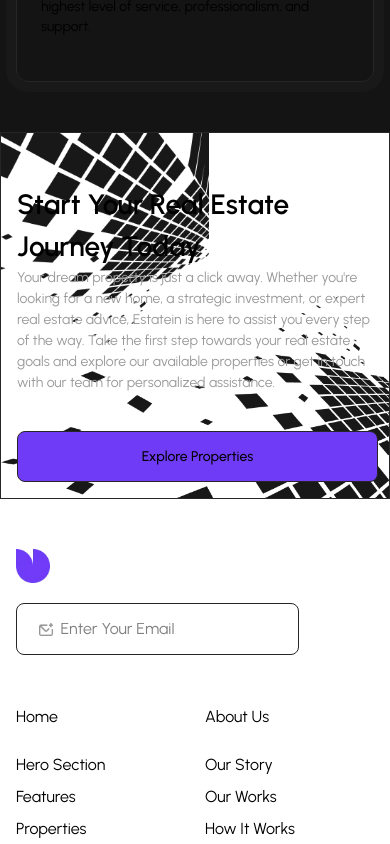
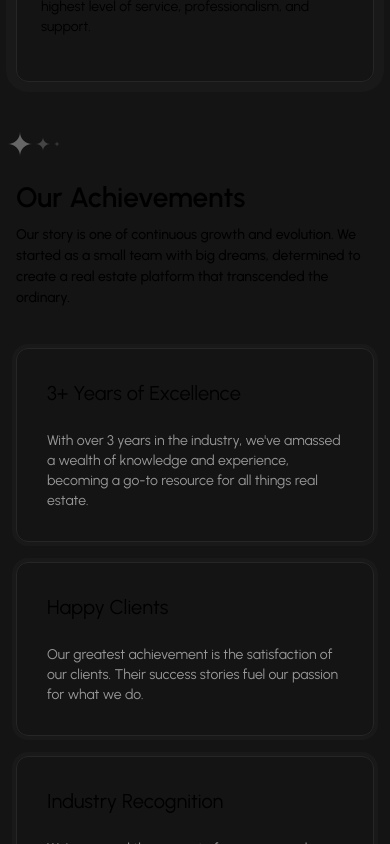
Before and after one commit to majd-shbani/Real-Estate-Business-Website, a React (Vite) app: page /Real-Estate-Business-Website/aboutUs in a window 390 px wide. Shown: the part 3060-3904 px from the top of the page. Built offline with nearby package versions, Linux system fonts and the light colour scheme.

Commit message:
update achievments section

```diff
--- a/src/components/Achievements/Achievement.tsx
+++ b/src/components/Achievements/Achievement.tsx
@@ -4,9 +4,9 @@ import type { Achievement } from "../../interfaces/Achievement/Achievement"
 const Achievement = ({id ,title , description}: Achievement) => {
 
   return (
-    <div key={id}  className=" justify-center border border-gray-15  shadow-thin-grey xl:shadow-medium-grey 2xl:shadow-thick-grey rounded-xl p-7.5  xl:p-10 2xl:p-[2.5vw] 2xl:w-[505.6px]  2xl:h-[256px] ">
+    <div key={id}  className=" justify-center border border-gray-15  shadow-thin-grey  xl:shadow-medium-grey 2xl:shadow-thick-grey rounded-xl p-7.5 md:w-60 md:h-65 lg:w-87.5 lg:h-53 xl:p-10 xl:w-101.5  2xl:p-[2.5vw] 2xl:w-[505.6px]  2xl:h-64 ">
       <div>
-        <h3 className="text-white text-xl xl:text-2xl 2xl:text-3xl 2xl:font-semibold mb-4 xl:mb-6 2xl:mb-[30px]">{title}</h3>
+        <h3 className=" text-xl xl:text-2xl 2xl:text-3xl xl:font-semibold mb-6 xl:mb-4 2xl:mb-7.5">{title}</h3>
         <p className="text-gray-60 text-sm xl:text-base 2xl:text-lg">{description}</p>
       </div>
     </div>
--- a/src/components/Achievements/AchievementsSection.tsx
+++ b/src/components/Achievements/AchievementsSection.tsx
@@ -1,7 +1,6 @@
 
-import { achievementsData } from "../../data/Achievment/Achievment"
+import { achievementHeader, achievementsData } from "../../data/Achievment/Achievment"
 import Section from "../Section/Section";
-import SectionHeader from "../SectionHeader/SectionHeader"
 import  Achievement from "./Achievement"
 
 
@@ -12,30 +11,25 @@ import  Achievement from "./Achievement"
 
 
 const AchievementsSection = () => {
-  console.log(achievementsData);
   return (
-    <div className="bg-[#141414] px-4 xl:px-20 2xl:px-40.5 pb-15 xl:pb-22.5 2xl:pb-28">
+    <div className=" ">
 
-      <SectionHeader title="Achievements"
-      description="Our story is one of continuous growth and evolution. We started as a small team with big dreams, determined to create a real estate platform that transcended the ordinary."
-      buttonText="fhtyh"
-      />
-      <div className="flex flex-col  items-center justify-center gap-5 sm:flex-row xl:gap-7.5 2xl:gap-10 ">
-        {achievementsData.map((item) => {
-          return (
-
+      <Section title={achievementHeader.title}
+      description={achievementHeader.description}
+      children={
+        <div className="flex flex-col  items-center justify-center gap-5 sm:flex-row xl:gap-7.5 2xl:gap-10 ">
+          {achievementsData.map((item) => {
+            return (
               <Achievement
                id={item.id}
                title={item.title}
                description={item.description}
               />
-
-
-          )
-
-        })}
-
-      </div >
+            )
+          })}
+        </div>
+      }
+      />
 
 
     </div>
--- a/src/components/Footer/Footer.tsx
+++ b/src/components/Footer/Footer.tsx
@@ -8,7 +8,7 @@ const Footer = (footerProps : FooterInterface) => {
   return (
     <div className=" font-urbanist ">
 
-    <div className="  xl:mr-25.25 px-4 py-12.5 sm:px-[40px] lg:px-17 lg:flex w-full lg:gap-8 xl:gap-20 xl:p-20 2xl:h-113.5 2xl:px-40.5 2xl:py-25">
+    <div className="  xl:mr-25.25 px-4 py-12.5 sm:px-[40px] lg:px-17 xl:flex w-full  xl:gap-20 xl:p-20 2xl:h-113.5 2xl:px-40.5 2xl:py-25">
       <div className=" ">
         <div className="flex 2xl:gap-2.5 gap-[7.25px] mb-5 2xl:mb-7.5">
        <img className="2xl:w-12 2xl:h-12 w-.5 h-8.5" src={footerProps.footerProps.imageIcon}></img>
@@ -23,7 +23,7 @@ const Footer = (footerProps : FooterInterface) => {
        </form>
       </div>
 
-      <div className="relative grid grid-cols-2 gap-5   border-gray-15 divide-gray-300 lg:divide-none lg:flex lg:gap-[5vw]  2xl:gap-[5.8vw] ">
+      <div className="relative grid grid-cols-2 gap-5   border-gray-15 divide-gray-300 lg:divide-none lg:flex lg:gap-[9vw] xl:gap-[5vw] 2xl:gap-[5.8vw] ">
          <div className="absolute  top-0 inset-x-0 mx-auto   w-px  dark:bg-gray-15 h-53 lg:w-0"  />
          <div className="absolute  bottom-0 inset-x-0 mx-auto  w-px  dark:bg-gray-15 h-63 lg:w-0"  />
         {footerProps.footerProps.footerService.map((colunm ,index) => {
@@ -54,7 +54,7 @@ const Footer = (footerProps : FooterInterface) => {
         <div className=" flex gap-2 items-center justify-center  2xl:gap-4 mx-15.5 sm:mx-auto py-5  xl:my-3.5 2xl:my-6.5 lg:mr-5 ">
             {footerProps.footerProps.socialMedia.map((item) => {
                 return (
-                    <div className="bg-gray-08 border border-gray-08 rounded-full w-15 h-15 p-5 lg:w-10 lg:h-10 lg:px-3 lg:py-2.75 2xl:p-3.5 2xl:w-13 2xl:h-13">
+                    <div className="bg-gray-08 border border-gray-08 rounded-full w-10 h-10 p-3 lg:w-10 lg:h-10 lg:px-3 lg:py-2.75 2xl:p-3.5 2xl:w-13 2xl:h-13">
                     <button><img className=" xl:w-3.75 xl:h-3.75 2xl:w-6 2xl:h-6" src={item.icon} alt="Social Media Icon" /></button>
                     </div>
                 )
@@ -66,5 +66,3 @@ const Footer = (footerProps : FooterInterface) => {
 }
 
 export default Footer
-
-/*w-89.25 h-13 xl:w-76.25 xl:h-13 px-[21.6px] py-[18.5px] mb-12.5 2xl:w-105.75 2xl:h-16.5 2xl:px-[26.5px] 2xl:py-[21.5px]*/
--- a/src/components/SectionHeader/SectionHeader.tsx
+++ b/src/components/SectionHeader/SectionHeader.tsx
@@ -1,7 +1,7 @@
 
 import Button from '../Button/Button';
 
-interface SectionHeaderProps {
+export interface SectionHeaderProps {
     title: string;
     description: string;
     buttonText?: string;
--- a/src/components/StartJourney/StartJourney.tsx
+++ b/src/components/StartJourney/StartJourney.tsx
@@ -4,13 +4,13 @@ import Button from "../Button/Button"
 const StartJourney = (journeyProps : StartJourneyProps) => {
   return (
     <div>
-      <div className="py-12.5 px-4 md: md:py-20  lg:py-15 md:px-20 2xl:py-25 relative  overflow-hidden  h-91.75 lg:h-64.75 2xl:h-[367px] border border-gray-15">
+      <div className="py-10 px-4 md: md:py-20  lg:py-15 md:px-20 2xl:py-25 relative  overflow-hidden  h-91.75 lg:h-64.75 2xl:h-[367px] border border-gray-15">
 
 
        <img className=" absolute  rotate-180 top-0 right-45 sm:right-60 sm:top-20 sm:rotate-0 lg:top-0  md:left-0 md:rotate-0 md:top-15 xl:-top-12  xl:left-0 xl:rotate-0 2xl:top-14 " src={journeyProps.journeyProps.leftImage}></img>
        <img className="absolute sm:-bottom-10 sm:-right-10 bottom-0 right-0 md:bottom-0 md:right-0" src={journeyProps.journeyProps.rightImage}></img>
        <div className="xl:mx-20 ">
-       <div className=" absolute  w-89.25 sm:w-[80%] md:w-[50%] lg:w-[65%] 2xl:px-40.5 2xl:w-[73%] ">
+       <div className=" absolute  w-[94%] sm:w-[80%]  md:w-[50%] lg:w-[65%] 2xl:px-40.5 2xl:w-[73%] ">
        <h3 className=" text-[28px]  xl:text-[38px] 2xl:text-[48px] font-semibold xl:mb-3.5">{journeyProps.journeyProps.title}</h3>
        <p className=" text-[14px] xl:text-[16px] 2xl:text-[18px] text-gray-60">{journeyProps.journeyProps.description}</p>
        </div>
--- a/src/data/Achievment/Achievment.ts
+++ b/src/data/Achievment/Achievment.ts
@@ -1,4 +1,10 @@
-import type {  Achievement, AchievementProps } from "../../interfaces/Achievement/Achievement";
+import type { SectionHeaderProps } from "../../components/SectionHeader/SectionHeader";
+import type {  Achievement } from "../../interfaces/Achievement/Achievement";
+
+export const achievementHeader : SectionHeaderProps = {
+    title: "Our Achievements",
+    description: "Our story is one of continuous growth and evolution. We started as a small team with big dreams, determined to create a real estate platform that transcended the ordinary."
+};
 
 export const achievementsData : Achievement[] = [
         {
--- a/src/data/JourneyStart/StartJourney.ts
+++ b/src/data/JourneyStart/StartJourney.ts
@@ -9,6 +9,6 @@ export let journeyProps : JourneyProps = {
     button : {
         text: "Explore Properties",
         to: "/",
-        style: "absolute  bottom-4 w-[93%] bg-purple-60 sm:bottom-15 md:top-[90px] md:right-20 lg:right-30 2xl:right-50 md:top-[105px] 2xl:top-[152px] md:w-38 md:h-13 lg:text-[14px] md:px-4 2xl:w-48  2xl:px-[15px] 2xl:py-[15px] "
+        style: "absolute  bottom-3 w-[93%] bg-purple-60  sm:bottom-15  md:right-20 lg:right-30 2xl:right-50 md:top-[135px] lg:top-[105px] 2xl:top-[152px] md:w-38 md:h-13 lg:text-[14px] md:px-4 2xl:w-48  2xl:px-[15px] 2xl:py-[15px] "
     }
 }
--- a/src/pages/AboutUs.tsx
+++ b/src/pages/AboutUs.tsx
@@ -1,3 +1,4 @@
+import AchievementsSection from "../components/Achievements/AchievementsSection"
 import NavigationSection from "../components/NavigationSection/NavigationSection"
 import Values from "../components/Values/Values"
 
@@ -6,6 +7,7 @@ const AboutUs = () => {
         <div className="bg-gray-08 min-h-screen">
             <NavigationSection/>
             <Values />
+            <AchievementsSection />
         </div>
     )
 }
--- a/src/pages/Home.tsx
+++ b/src/pages/Home.tsx
@@ -1,13 +1,9 @@
 
-import AchievementsSection from "../components/Achievements/AchievementsSection"
 import FaqSection from "../components/FaqSection/FaqSection"
 import FeaturedSection from "../components/FeaturedSection/FeaturedSection"
-import Footer, { type FooterProps } from "../components/Footer/Footer"
 import HeroHome from "../components/HeroHome/HeroHome"
-import StartJourney from "../components/StartJourney/StartJourney"
 import TestimonialSection from "../components/TestimonialSection/TestimonialSection"
-import { footerProps } from "../data/Footer/Footer"
-import { journeyProps } from "../data/JourneyStart/StartJourney"
+
 
 
 
@@ -22,14 +18,6 @@ const Home = () => {
             <FeaturedSection />
             <TestimonialSection />
             <FaqSection />
-            <StartJourney journeyProps={journeyProps} />
-           <Footer footerProps={footerProps} />
-           <AchievementsSection />
-
-            <HeroHome/>
-            <FeaturedSection/>
-            <TestimonialSection/>
-            <FaqSection/>
 
         </div>
     )
--- a/src/pages/Root.tsx
+++ b/src/pages/Root.tsx
@@ -11,7 +11,7 @@ import Footer from "../components/Footer/Footer"
 const Root = () => {
     return (
         <div>
-            <Nav />
+            <Nav/>
             <Outlet />
             <StartJourney journeyProps={journeyProps} />
             <Footer footerProps={footerProps} />
```
